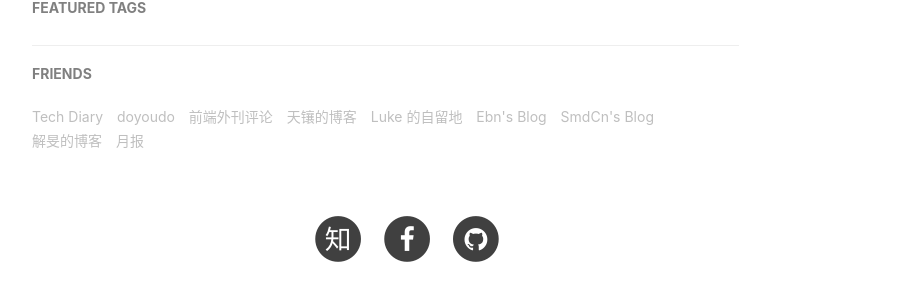
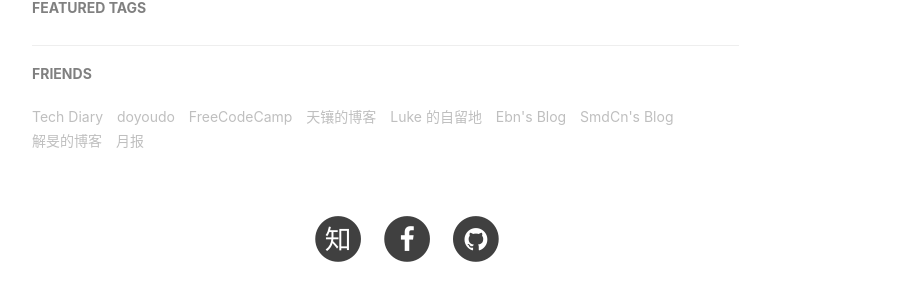
Before and after one commit to jxderic/jxderic.github.io, a Jekyll site: the page built from _posts/2014-01-29-hello-2015.markdown, in a window 1280 px wide and 900 px high, scrolled down 2315 px. Shown: the part 464-764 px from the top of the window, without its empty margins (233-1142 px from the left). Built offline with Jekyll 4.4.1, drawn with Linux system fonts in a browser that asks for light colours; nearby versions of some CDN libraries; comment, search, counter and statistics services are not loaded.

Commit message:
Update _config.yml

```diff
--- a/_config.yml
+++ b/_config.yml
@@ -95,8 +95,8 @@ friends: [
         title: "doyoudo",
         href: "http://doyoudo.com/"
     },{
-        title: "前端外刊评论",
-        href: "http://qianduan.guru/"
+        title: "FreeCodeCamp",
+        href: "https://www.freecodecamp.cn/home"
     },{
         title: "天镶的博客",
         href: "http://lingyu.wang/"
```
